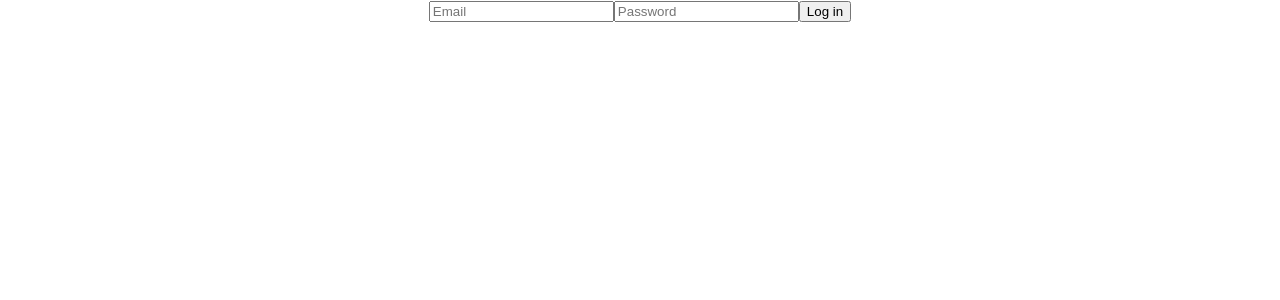
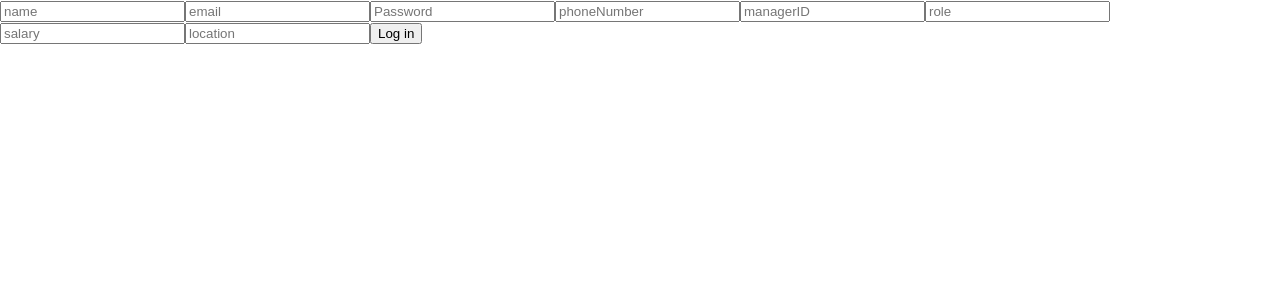
Before and after one commit to ChristianSmith46/Enterprise-Directory, a React (Create React App) app in the folder client/: page /create in a window 1280 px wide. Shown: the top 300 px of the page. Built offline with nearby package versions, Linux system fonts and the light colour scheme.

Commit message:
Add proxy to client package and setup basic login create and directory

```diff
--- a/client/package.json
+++ b/client/package.json
@@ -2,12 +2,14 @@
   "name": "client",
   "version": "0.1.0",
   "private": true,
+  "proxy": "http://localhost:3000",
   "dependencies": {
     "@testing-library/jest-dom": "^5.17.0",
     "@testing-library/react": "^13.4.0",
     "@testing-library/user-event": "^13.5.0",
     "react": "^18.2.0",
     "react-dom": "^18.2.0",
+    "react-router-dom": "^6.16.0",
     "react-scripts": "5.0.1",
     "web-vitals": "^2.1.4"
   },
--- a/client/src/App.js
+++ b/client/src/App.js
@@ -2,13 +2,17 @@ import logo from "./logo.svg";
 import "./App.css";
 import EmployeeDirectory from "./components/EmployeeDirectory";
 import LoginForm from "./components/LoginForm";
+import { Route, Routes } from "react-router-dom";
+import CreateUserForm from "./components/CreateUserForm";
 
 function App() {
   return (
-    <div className="App">
-      {/* <EmployeeDirectory /> */}
-      <LoginForm />
-    </div>
+    <Routes>
+      <Route path='/login' element={<LoginForm />} />
+      <Route path="/create" element={<CreateUserForm />} />
+      <Route path='/' element={<EmployeeDirectory />} />
+      <Route path='*' element={<LoginForm />} />
+    </Routes>
   );
 }
 
--- /dev/null
+++ b/client/src/components/CreateUserForm.js
@@ -0,0 +1,97 @@
+import React, { useState } from "react";
+import { useNavigate } from "react-router-dom";
+
+function CreateUserForm() {
+  let navigate = useNavigate();
+  const [email, setEmail] = useState("");
+  const [password, setPassword] = useState("");
+  const [name, setName] = useState("");
+  const [phoneNumber, setPhoneNumber] = useState("");
+  const [managerID, setManagerID] = useState("");
+  const [role, setRole] = useState("");
+  const [salary, setSalary] = useState("");
+  const [location, setLocation] = useState("");
+
+  const handleSubmit = async (e) => {
+    e.preventDefault();
+
+    const response = await fetch("/api/user/", {
+      method: "POST",
+      headers: { "Content-Type": "application/json" },
+      body: JSON.stringify({ email, password, name, phoneNumber, managerID, role, salary, location }),
+    });
+
+    const data = await response.json();
+
+    if (response.ok) {
+      localStorage.setItem("token", data.token);
+      navigate('/');
+    } else {
+      console.error(data.message);
+    }
+  };
+
+  return (
+    <form onSubmit={handleSubmit}>
+      <input
+        type="name"
+        value={name}
+        onChange={(e) => setName(e.target.value)}
+        placeholder="name"
+        required
+      />
+      <input
+        type="email"
+        value={email}
+        onChange={(e) => setEmail(e.target.value)}
+        placeholder="email"
+        required
+      />
+      <input
+        type="password"
+        value={password}
+        onChange={(e) => setPassword(e.target.value)}
+        placeholder="Password"
+        required
+      />
+      <input
+        type="phoneNumber"
+        value={phoneNumber}
+        onChange={(e) => setPhoneNumber(e.target.value)}
+        placeholder="phoneNumber"
+        required
+      />
+      <input
+        type="managerID"
+        value={managerID}
+        onChange={(e) => setManagerID(e.target.value)}
+        placeholder="managerID"
+        required
+      />
+      <input
+        type="role"
+        value={role}
+        onChange={(e) => setRole(e.target.value)}
+        placeholder="role"
+        required
+      />
+      <input
+        type="salary"
+        value={salary}
+        onChange={(e) => setSalary(e.target.value)}
+        placeholder="salary"
+        required
+      />
+      <input
+        type="location"
+        value={location}
+        onChange={(e) => setLocation(e.target.value)}
+        placeholder="location"
+        required
+      />
+      <button type="submit">Log in</button>
+    </form>
+  );
+}
+
+export default CreateUserForm;
--- a/client/src/components/EmployeeDirectory.js
+++ b/client/src/components/EmployeeDirectory.js
@@ -1,25 +1,33 @@
 import React, { useState, useEffect } from "react";
+import { useNavigate } from 'react-router-dom';
 
 function EmployeeDirectory() {
+  const navigate = useNavigate();
   const [employees, setEmployees] = useState([]);
 
   useEffect(() => {
-    fetch("http://localhost:3000/api/user") // replace with your server's address and route
+    let token = localStorage.getItem('token');
+    if(!token) return navigate('/login');
+    fetch("/api/user/salaries", {
+      method: "GET",
+      headers: {
+        "Authorization": token,
+      }
+    }) // replace with your server's address and route
       .then((response) => response.json())
-      .then((data) => setEmployees(data));
-  }, []);
+      .then((data) => setEmployees(data.directReports));
+  }, [navigate]);
 
   return (
     <div>
-      {employees.map((employee) => (
+      {employees.length > 0 && employees.map((employee) => (
         <div key={employee._id}>
           <h2>{employee.name}</h2>
           <p>Phone Number: {employee.phoneNumber}</p>
-          <p>Role ID: {employee.roleID}</p>
-          <p>Location ID: {employee.locationID}</p>
+          <p>Role: {employee.role}</p>
+          <p>Location: {employee.location}</p>
           <p>Salary: {employee.salary}</p>
           <p>Email: {employee.email}</p>
-          <p>Password: {employee.password}</p>{" "}
           <p>Manager ID: {employee.managerID}</p>
         </div>
       ))}
--- a/client/src/components/LoginForm.js
+++ b/client/src/components/LoginForm.js
@@ -1,13 +1,15 @@
 import React, { useState } from "react";
+import { useNavigate } from "react-router-dom";
 
 function LoginForm() {
+  let navigate = useNavigate();
   const [email, setEmail] = useState("");
   const [password, setPassword] = useState("");
 
   const handleSubmit = async (e) => {
     e.preventDefault();
 
-    const response = await fetch("http://localhost:3000/api/user/login", {
+    const response = await fetch("/api/user/login", {
       method: "POST",
       headers: { "Content-Type": "application/json" },
       body: JSON.stringify({ email, password }),
@@ -17,6 +19,7 @@ function LoginForm() {
 
     if (response.ok) {
       localStorage.setItem("token", data.token);
+      navigate('/');
     } else {
       console.error(data.message);
     }
--- a/client/src/index.js
+++ b/client/src/index.js
@@ -2,16 +2,13 @@ import React from 'react';
 import ReactDOM from 'react-dom/client';
 import './index.css';
 import App from './App';
-import reportWebVitals from './reportWebVitals';
+import { BrowserRouter } from 'react-router-dom';
 
 const root = ReactDOM.createRoot(document.getElementById('root'));
 root.render(
   <React.StrictMode>
+    <BrowserRouter>
     <App />
+    </BrowserRouter>
   </React.StrictMode>
 );
-
-// If you want to start measuring performance in your app, pass a function
-// to log results (for example: reportWebVitals(console.log))
-// or send to an analytics endpoint. Learn more: https://bit.ly/CRA-vitals
-reportWebVitals();
```
Also changed, not shown: 2 other files (tests, documents, lock files or other folders).
